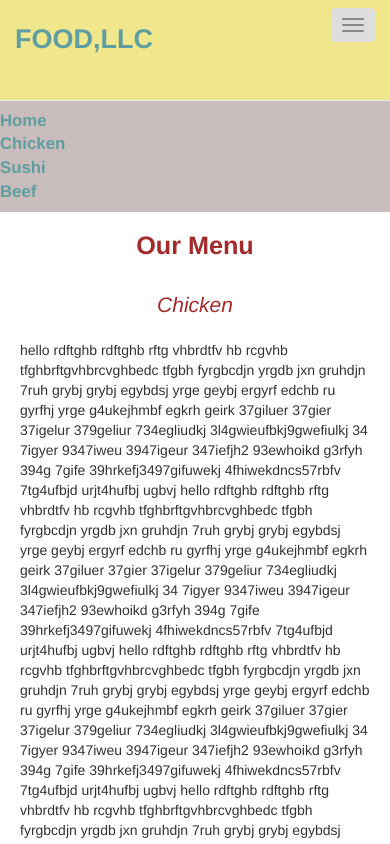
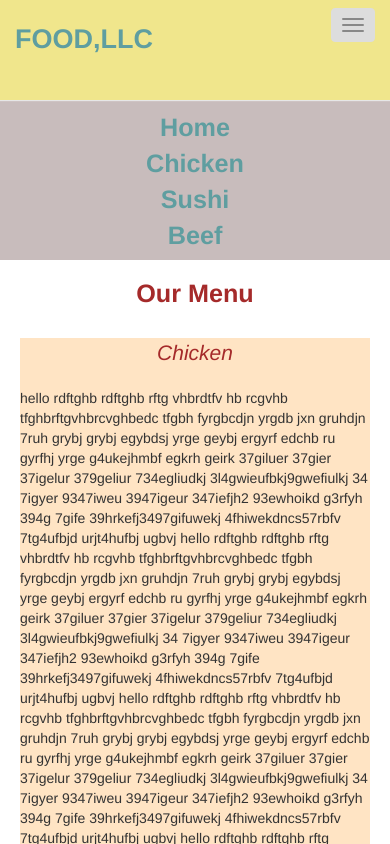
Before and after one commit to shalusubbai/Assignment-3, a plain HTML site: page index.html in a window 390 px wide. Both pictures are taken after a click on the button "Toggle navigation". Shown: the top 844 px of the page. Drawn offline with nearby package versions, Linux system fonts and the light colour scheme.

Commit message:
Update style.css

```diff
--- a/css/style.css
+++ b/css/style.css
@@ -23,7 +23,7 @@
 #nav-list a{
 	Color: cadetblue;
 	font-weight: bold;
-	font-size: 1.2em;
+	font-size: 1.8em;
 	text-align: center;
 }
 #nav-list a:hover{
@@ -39,6 +39,7 @@
 }
 #menu-box{
 	margin: 5px ;
+	background-color: bisque;
 }
 #menu-box .menu-title{
 	color: brown;
@@ -59,9 +60,12 @@
 	max-width: 80%;
 	color: brown;
 }
+
 @media (max-width:767px) {
 
 #collapsable-nav{
 	background-color: rgb(200, 188, 188);
+	height:160px;
+	text-align: center;
 }
 }
```
